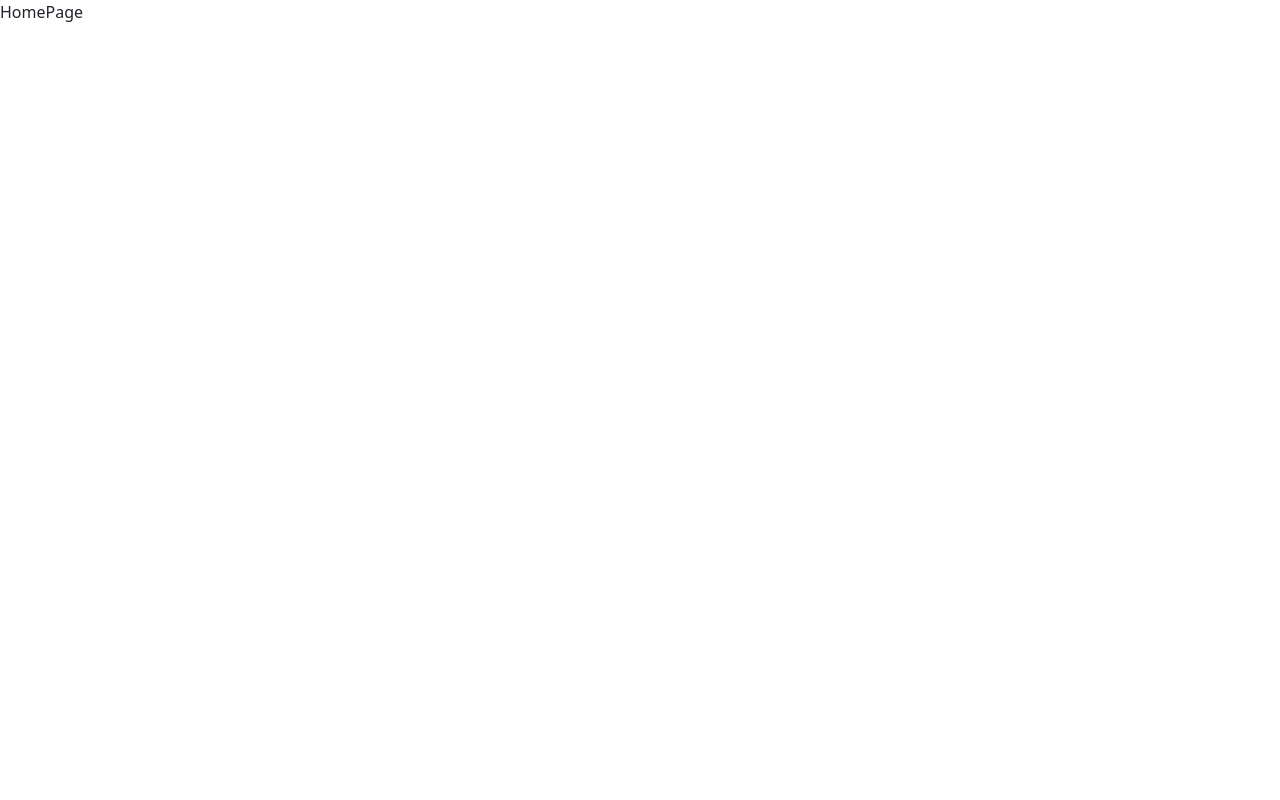
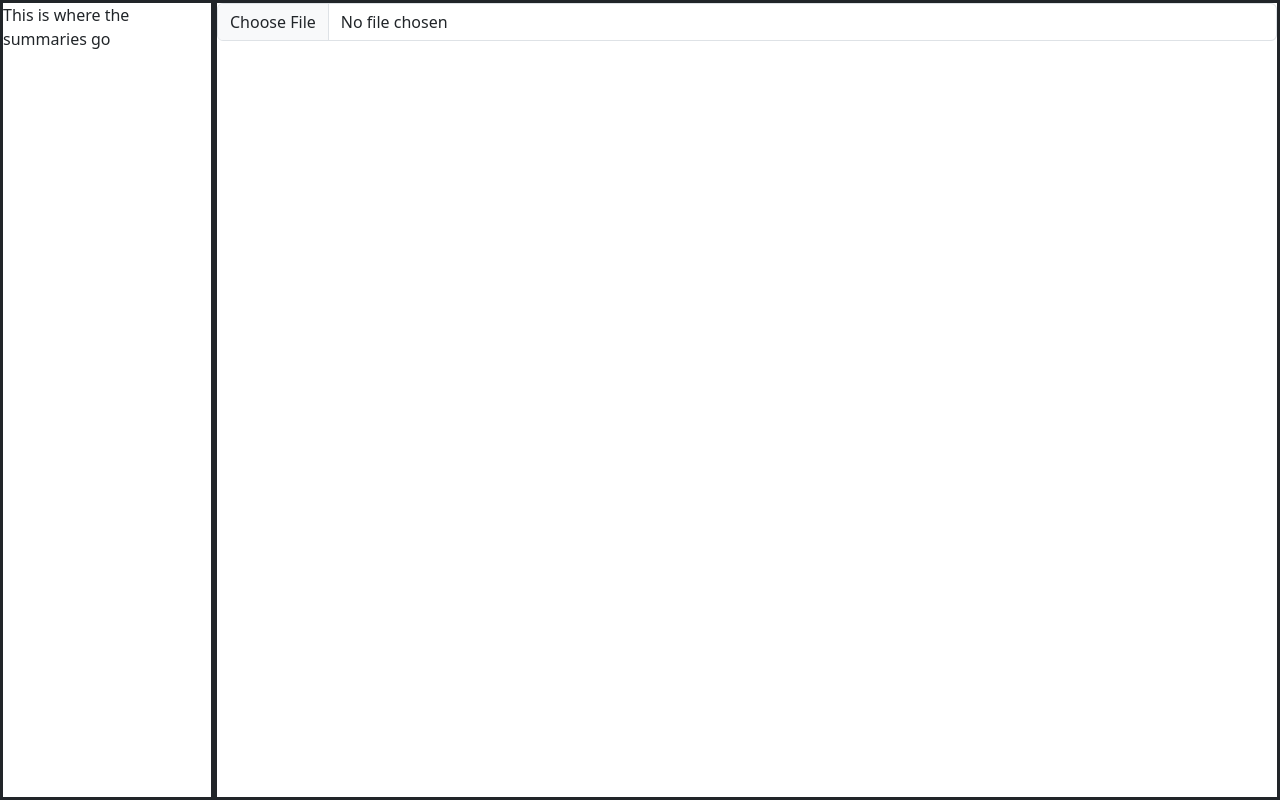
Before and after one commit to MartinYordanov374/HacknightProject, a React (Create React App) app in the folder summarizer/: page / in a window 1280 px wide. Built offline with nearby package versions, Linux system fonts and the light colour scheme.

Commit message:
Add upload file input to the home page

```diff
--- a/summarizer/src/Styles/HomePage/HomePage.css
+++ b/summarizer/src/Styles/HomePage/HomePage.css
@@ -1 +1,13 @@
-/*# sourceMappingURL=HomePage.css.map */
+.HomePageWrapper {
+  display: flex;
+  height: 100vh;
+  overflow-y: scroll;
+}
+.HomePageWrapper .SummariesArea {
+  border-style: solid;
+  width: 20%;
+}
+.HomePageWrapper .UploadFileArea {
+  border-style: solid;
+  width: 100%;
+}/*# sourceMappingURL=HomePage.css.map */
--- a/summarizer/src/Styles/HomePage/HomePage.scss
+++ b/summarizer/src/Styles/HomePage/HomePage.scss
@@ -1,4 +1,18 @@
-.UploadFileJumbotron
+.HomePageWrapper
 {
+    display: flex;
+    height: 100vh;
+    overflow-y: scroll;
+    .SummariesArea
+    {
+        border-style: solid;
+        width: 20%;
 
+    }
+    .UploadFileArea
+    {
+        border-style: solid;
+        width: 100%;
+
+    }
 }
--- a/summarizer/src/components/HomePage.js
+++ b/summarizer/src/components/HomePage.js
@@ -1,7 +1,17 @@
 import React from 'react'
+import '../Styles/HomePage/HomePage.css'
+
+import 'bootstrap/dist/css/bootstrap.css';
 
 export default function HomePage() {
   return (
-    <div>HomePage</div>
+    <div className='HomePageWrapper'>
+        <div className='SummariesArea'>
+            This is where the summaries go
+        </div>
+        <div className='UploadFileArea'>
+            <input class="form-control UploadPdfInput" type="file" id="formFile"/>
+        </div>
+    </div>
   )
 }
```
Also changed, not shown: summarizer/src/App.js (+4 -4 lines), 1 other file (tests, documents, lock files or other folders).
